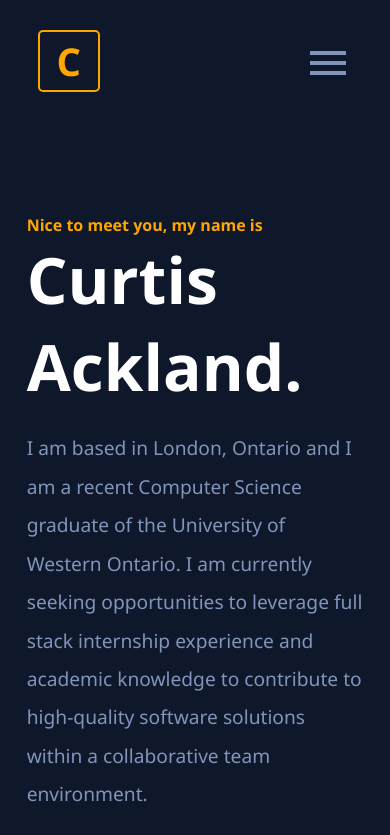
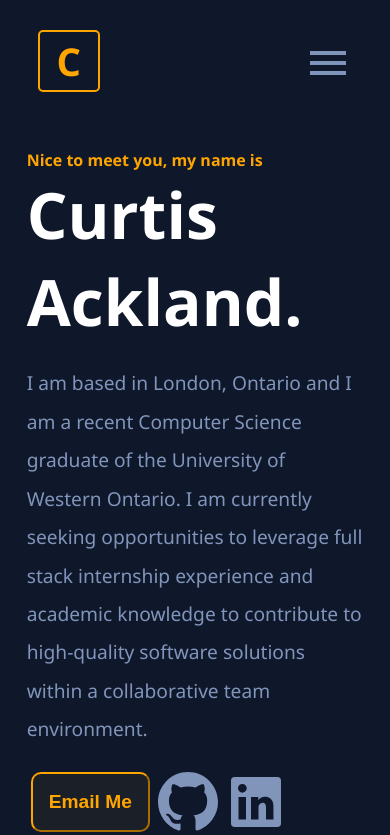
Before and after one commit to curtisackland/curtisackland.github.io, a Vue app: page / in a window 390 px wide. Shown: the top 835 px of the page. Built offline with nearby package versions, Linux system fonts and the light colour scheme.

Commit message:
fixed mobile home section conflicting with header

```diff
--- a/src/App.vue
+++ b/src/App.vue
@@ -201,7 +201,10 @@ h2 {
 }
 
 .home {
+  display: flex;
+  flex-direction: column;
   align-content: center;
+  box-sizing: border-box;
   min-height: 100vh;
 }
 
```
